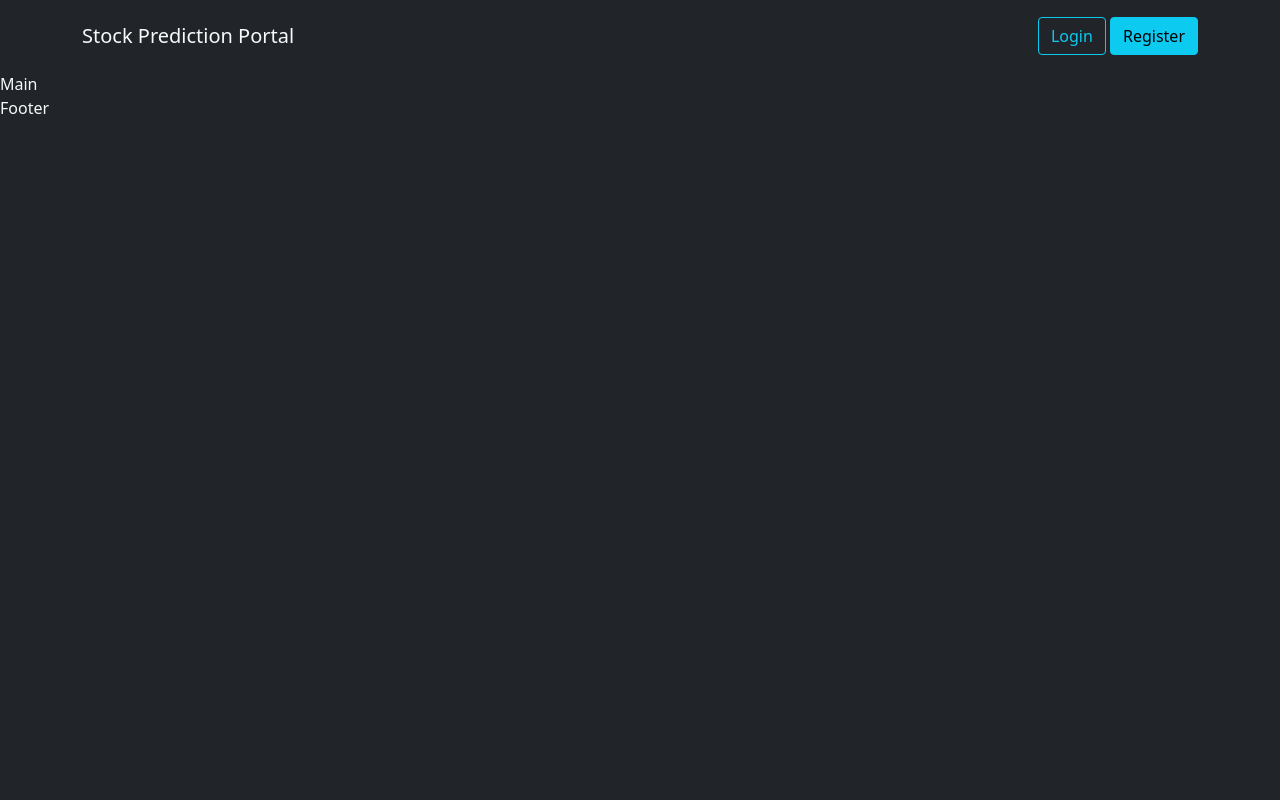
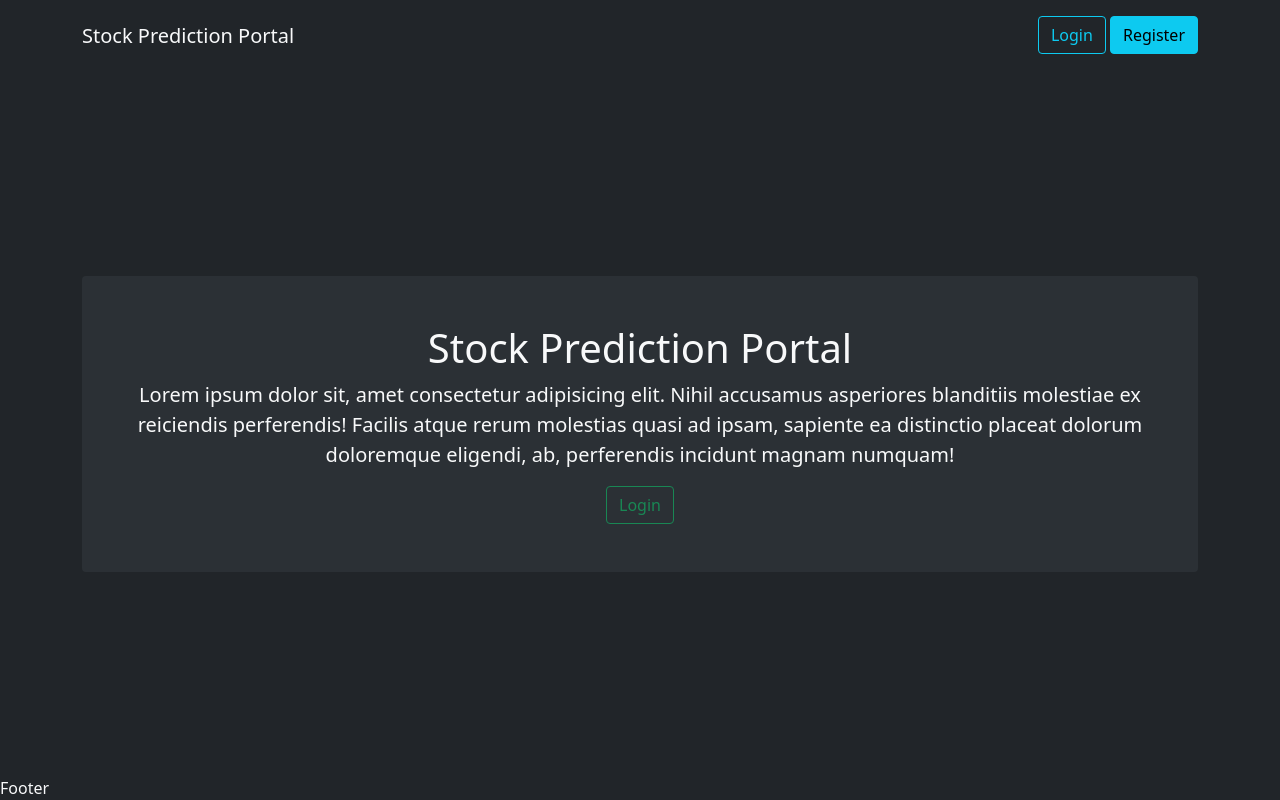
Before and after one commit to rakesh000999/stock-prediction-portal, a React (Vite) app in the folder frontend-react/: page / in a window 1280 px wide. Built offline with nearby package versions, Linux system fonts and the light colour scheme.

Commit message:
[ADD] main component design

```diff
--- a/frontend-react/src/assets/css/style.css
+++ b/frontend-react/src/assets/css/style.css
@@ -1,3 +1,17 @@
 body{
     background-color: #212529;
 }
+
+.bg-light-dark {
+    background-color: #2B3035;
+}
+
+#root{
+    display: flex;
+    flex-direction: column;
+    min-height: 100vh;
+}
+
+.container{
+    flex: 1;
+}
--- a/frontend-react/src/components/Header.jsx
+++ b/frontend-react/src/components/Header.jsx
@@ -3,7 +3,7 @@ import React from 'react'
 const Header = () => {
     return (
         <>
-            <nav className='navbar container pt-3 pb-3'>
+            <nav className='navbar container pt-3 pb-3 align-items-start'>
                 <a className='navbar-brand text-light' href="">Stock Prediction Portal</a>
 
                 <div className=''>
--- a/frontend-react/src/components/Main.jsx
+++ b/frontend-react/src/components/Main.jsx
@@ -1,9 +1,18 @@
 import React from 'react'
 
 const Main = () => {
-  return (
-    <div className='text-light'>Main</div>
-  )
+    return (
+        <>
+            <div className='container'>
+                <div className='p-5 text-center bg-light-dark rounded'>
+                    <h1 className='text-light'>Stock Prediction Portal</h1>
+                    <p className='text-light lead'>Lorem ipsum dolor sit, amet consectetur adipisicing elit. Nihil accusamus asperiores blanditiis molestiae ex reiciendis perferendis! Facilis atque rerum molestias quasi ad ipsam, sapiente ea distinctio placeat dolorum doloremque eligendi, ab, perferendis incidunt magnam numquam!</p>
+                    <a className='btn btn-outline-success' href="">Login</a>
+
+                </div>
+            </div>
+        </>
+    )
 }
 
 export default Main
```
